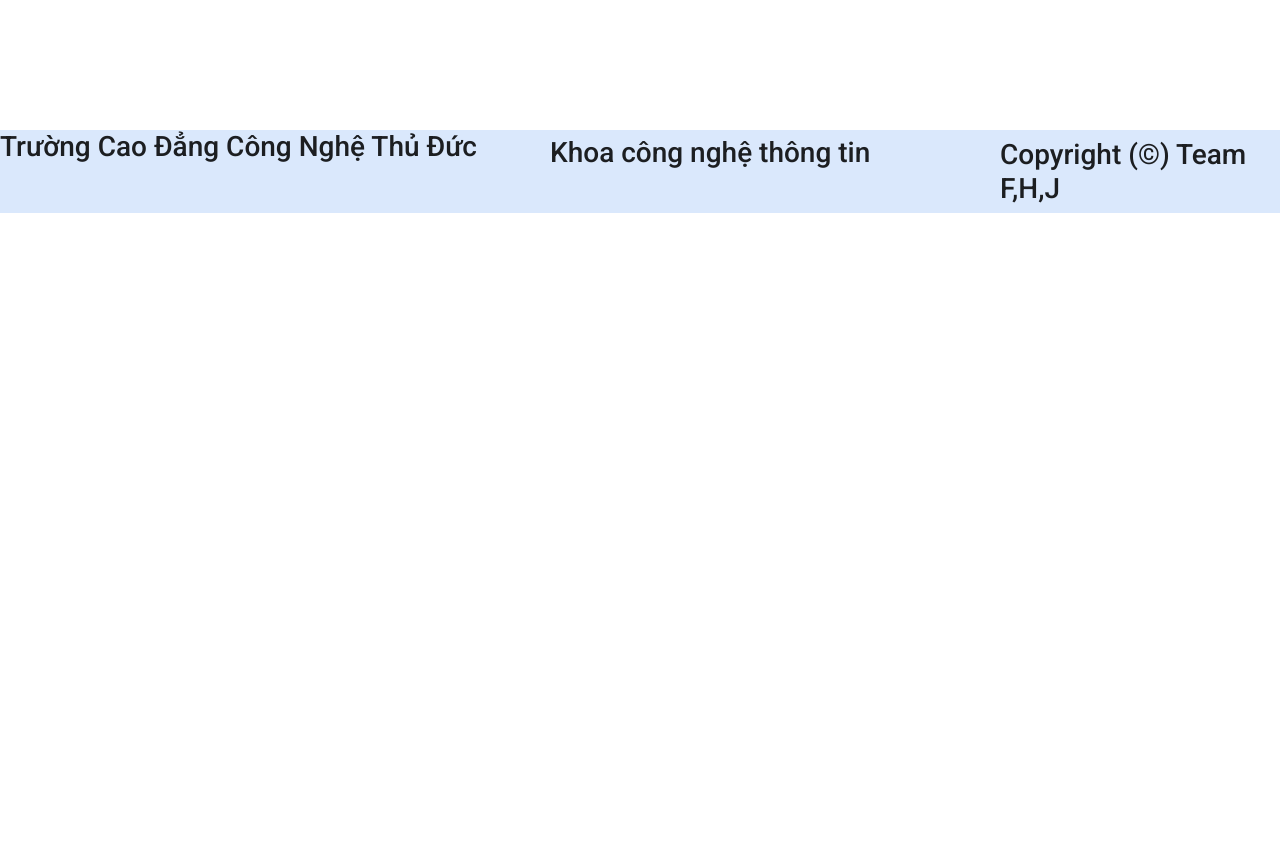
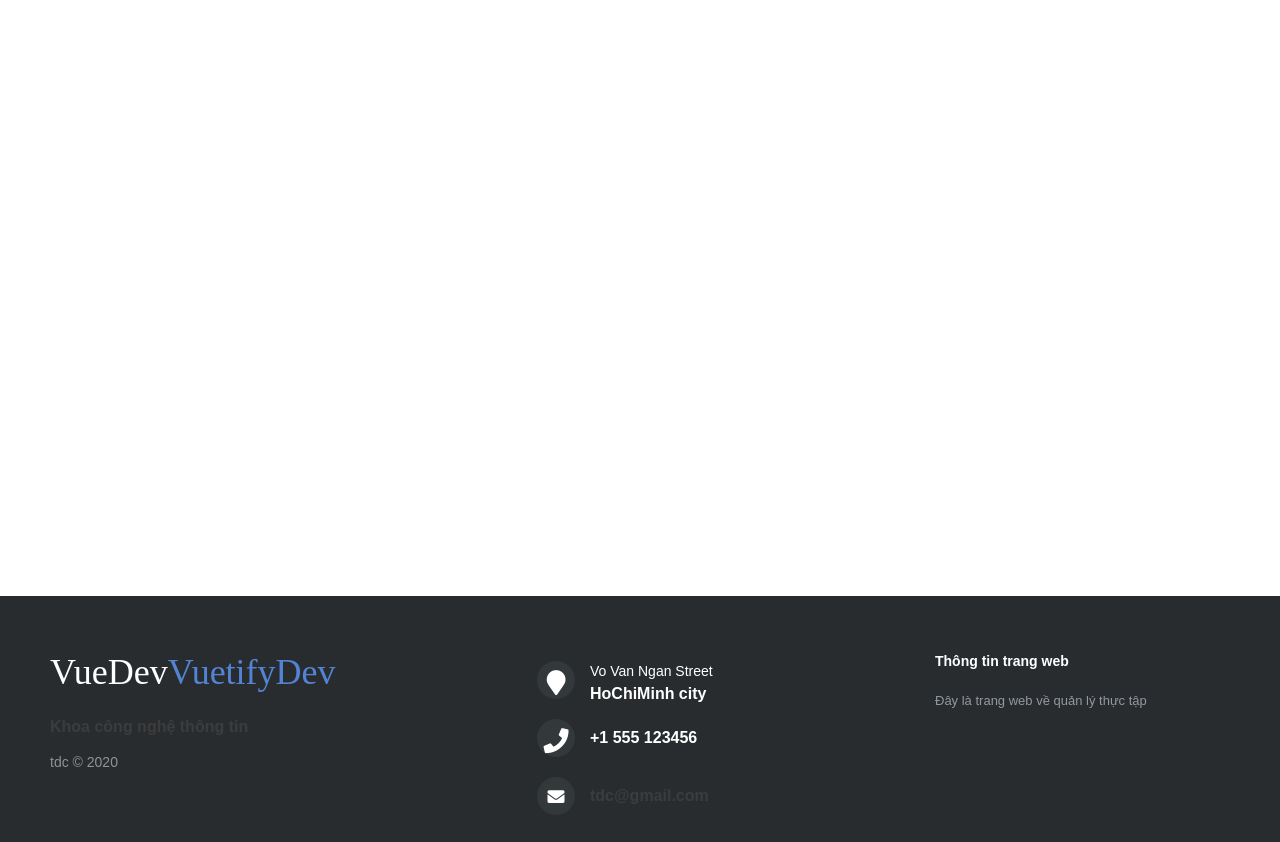
Before and after one commit to tailieuweb/foointernship, a Vue app: page /header in a window 1280 px wide. Shown: the part 720-1562 px from the top of the page. Built offline with nearby package versions, Linux system fonts and the light colour scheme.

Commit message:
Header and Footer

```diff
--- a/src/App.vue
+++ b/src/App.vue
@@ -2,7 +2,7 @@
   <v-app>
   <!-- <User /> -->
   <Header/>
-
+    <!-- <router-view></router-view> -->
     <Footer/>
   </v-app>
 </template>
--- a/src/components/DangKy/SignUp.vue
+++ b/src/components/DangKy/SignUp.vue
@@ -1,7 +1,5 @@
 <template>
-
   <v-app>
-
     <v-content>
       <v-container class="fill-height" fluid>
         <v-row align="center" justify="center">
@@ -164,7 +162,7 @@ export default {
   },
 };
 </script>
-
+<!--
 <style>
 .text-left1 .h3 {
   padding-top: 5000px;
@@ -189,3 +187,4 @@ export default {
   background-color: #564fef !important;
 }
 </style>
+-->
--- a/src/components/Footer.vue
+++ b/src/components/Footer.vue
@@ -1,39 +1,247 @@
  <template>
   <v-app>
     <!-- footer -->
-    <div class="footer">
-      <div class="text-left1">
-        <h3>Trường Cao Đẳng Công Nghệ Thủ Đức</h3>
+   <footer class="footer-distributed">
+
+		<div class="footer-left">
+
+		<h3>VueDev<span>VuetifyDev</span></h3>
+
+		<p class="footer-links">
+		<a href="#">Khoa công nghệ thông tin</a>
+	<!-- ·
+		<a href="#">Blog</a>
+	·
+		<a href="#">Pricing</a>
+	·
+		<a href="#">About</a>
+	·
+		<a href="#">Faq</a>
+	·
+		<a href="#">Contact</a>
+		</p> -->
+
+		<p class="footer-company-name">tdc &copy; 2020</p>
 		</div>
-      <div class="text-center2">
-        <div class="khung1">
-          <h3>Khoa công nghệ thông tin</h3>
+
+		<div class="footer-center">
+
+		<div>
+		<i class="fa fa-map-marker"></i>
+		<p><span>Vo Van Ngan Street</span> HoChiMinh city</p>
 		</div>
+
+		<div>
+		<i class="fa fa-phone"></i>
+		<p>+1 555 123456</p>
 		</div>
-      <div class="text-right3">
-        <h3>Copyright (©) Team F,H,J</h3>
+
+		<div>
+		<i class="fa fa-envelope"></i>
+		<p><a href="mailto:support@company.com">tdc@gmail.com</a></p>
 		</div>
+
 		</div>
+
+		<div class="footer-right">
+
+		<p class="footer-company-about">
+		<span>Thông tin trang web</span>
+        Đây là trang web về quản lý thực tập
+		</p>
+
+		<div class="footer-icons">
+
+		<!-- <a href="#"><i class="fa fa-facebook"></i></a>
+		<a href="#"><i class="fa fa-twitter"></i></a>
+		<a href="#"><i class="fa fa-linkedin"></i></a>
+		<a href="#"><i class="fa fa-github"></i></a> -->
+
+		</div>
+
+		</div>
+		</footer>
     <!-- footer -->
   </v-app>
 </template>
 <style>
-.text-left1 .h3 {
-  padding-top: 5000px;
+body {
+	margin: 0;
+	padding: 0;
 }
-.footer {
-  margin-top: 50px;
-  background: #dae8fc;
+.main {
+	max-height: 550px;;
+	background-color: #292c2f;
+	color: white;
+	font-size: 38pt;
+	text-align: center;
+	line-height: 550px;
 }
-.text-right3 {
-  padding-left: 1000px;
-  margin-top: -39px;
+footer{
+	position: absolute;
+	bottom: 0;
 }
-.text-center2 {
-  padding-left: 550px;
-  margin-top: -36px;
+.footer-distributed{
+	background-color: #292c2f;
+	box-shadow: 0 1px 1px 0 rgba(0, 0, 0, 0.12);
+	box-sizing: border-box;
+	width: 100%;
+	text-align: left;
+	font: bold 16px sans-serif;
+
+	padding: 55px 50px;
+	margin-top: 80px;
 }
-.theme--dark.v-btn:not(.v-btn--flat):not(.v-btn--text):not(.v-btn--outlined) {
-  background-color: #564fef !important;
+
+.footer-distributed .footer-left,
+.footer-distributed .footer-center,
+.footer-distributed .footer-right{
+	display: inline-block;
+	vertical-align: top;
+}
+
+.footer-distributed .footer-left{
+	width: 40%;
+}
+
+.footer-distributed h3{
+	color:  #ffffff;
+	font: normal 36px 'Cookie', cursive;
+	margin: 0;
+}
+
+.footer-distributed h3 span{
+	color:  #5383d3;
+}
+
+
+.footer-distributed .footer-links{
+	color:  #ffffff;
+	margin: 20px 0 12px;
+	padding: 0;
+}
+
+.footer-distributed .footer-links a{
+	display:inline-block;
+	line-height: 1.8;
+	text-decoration: none;
+	color:  inherit;
+}
+
+.footer-distributed .footer-company-name{
+	color:  #8f9296;
+	font-size: 14px;
+	font-weight: normal;
+	margin: 0;
+}
+
+
+.footer-distributed .footer-center{
+	width: 35%;
+}
+
+.footer-distributed .footer-center i{
+	background-color:  #33383b;
+	color: #ffffff;
+	font-size: 25px;
+	width: 38px;
+	height: 38px;
+	border-radius: 50%;
+	text-align: center;
+	line-height: 42px;
+	margin: 10px 15px;
+	vertical-align: middle;
+}
+
+.footer-distributed .footer-center i.fa-envelope{
+	font-size: 17px;
+	line-height: 38px;
+}
+
+.footer-distributed .footer-center p{
+	display: inline-block;
+	color: #ffffff;
+	vertical-align: middle;
+	margin:0;
+}
+
+.footer-distributed .footer-center p span{
+	display:block;
+	font-weight: normal;
+	font-size:14px;
+	line-height:2;
+}
+
+.footer-distributed .footer-center p a{
+	color:  #5383d3;
+	text-decoration: none;;
+}
+
+.footer-distributed .footer-right{
+	width: 20%;
+}
+
+.footer-distributed .footer-company-about{
+	line-height: 20px;
+	color:  #92999f;
+	font-size: 13px;
+	font-weight: normal;
+	margin: 0;
+}
+
+.footer-distributed .footer-company-about span{
+	display: block;
+	color:  #ffffff;
+	font-size: 14px;
+	font-weight: bold;
+	margin-bottom: 20px;
+}
+
+.footer-distributed .footer-icons{
+	margin-top: 25px;
+}
+
+.footer-distributed .footer-icons a{
+	display: inline-block;
+	width: 35px;
+	height: 35px;
+	cursor: pointer;
+	background-color:  #33383b;
+	border-radius: 2px;
+
+	font-size: 20px;
+	color: #ffffff;
+	text-align: center;
+	line-height: 35px;
+
+	margin-right: 3px;
+	margin-bottom: 5px;
+}
+
+
+@media (max-width: 880px) {
+
+	.footer-distributed{
+		font: bold 14px sans-serif;
+
+	}
+
+	.footer-distributed .footer-left,
+	.footer-distributed .footer-center,
+	.footer-distributed .footer-right{
+		display: block;
+		width: 100%;
+		margin-bottom: 40px;
+		text-align: center;
+	}
+
+	.footer-distributed .footer-center i{
+		margin-left: 0;
+	}
+	.main {
+		line-height: normal;
+		font-size: auto;
+	}
+
 }
 </style>
--- a/src/components/Header.vue
+++ b/src/components/Header.vue
@@ -1,6 +1,9 @@
 <template>
   <!-- header -->
   <v-app>
+    <header>
+
+
     <div>
       <b-navbar toggleable="lg" type="dark" variant="">
         <v-img
@@ -26,14 +29,15 @@
           <b-navbar-nav class="ml-auto"> </b-navbar-nav>
           <v-img
             src="../assets/ungvien.png"
-            max-height="100"
-            max-width="100"
+            max-height="70"
+            max-width="70"
           ></v-img>
-          <h3>Username</h3>
+          <h5>Username</h5>
         </b-collapse>
       </b-navbar>
     </div>
     <!-- header -->
+    </header>
   </v-app>
 </template>
 
@@ -49,6 +53,9 @@ export default {
 </script>
 
 <style>
+header{
+  /* position: fixed; */
+}
 .v-image.v-responsive.theme--light {
   padding-right: -16px;
   margin-right: 25px;
```
Lines whose indentation alone changed are shown as unchanged.
